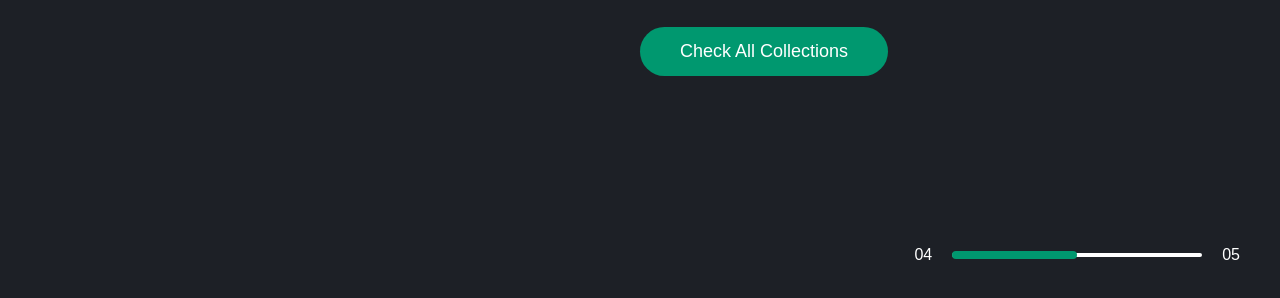
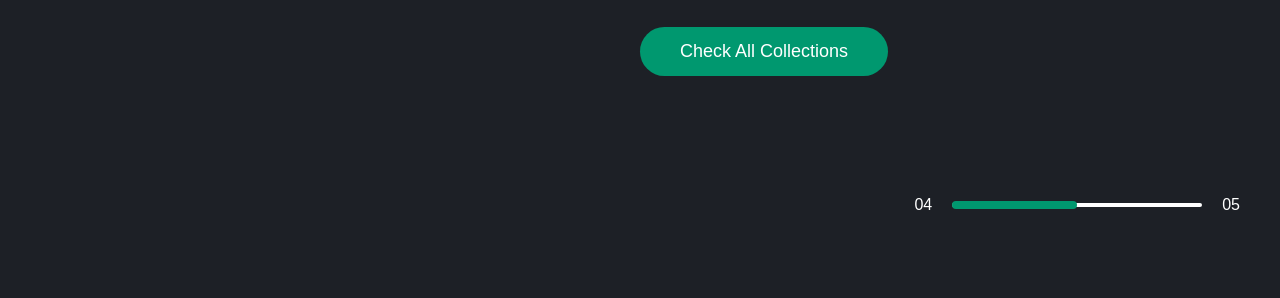
Before and after one commit to PanchenkoNaz/lamp__page, a plain HTML site: page index.html in a window 1280 px wide. Shown: the part 398-696 px from the top of the page. Drawn offline with Linux system fonts and the light colour scheme; a script that the page names is missing.

Commit message:
Update style.css

```diff
--- a/style.css
+++ b/style.css
@@ -129,7 +129,7 @@ button span {
     display: flex;
     align-items: center;
     justify-content: flex-end;
-    margin-top: 170px;
+    margin-top: 120px;
 }
 
 .control .line {
```
